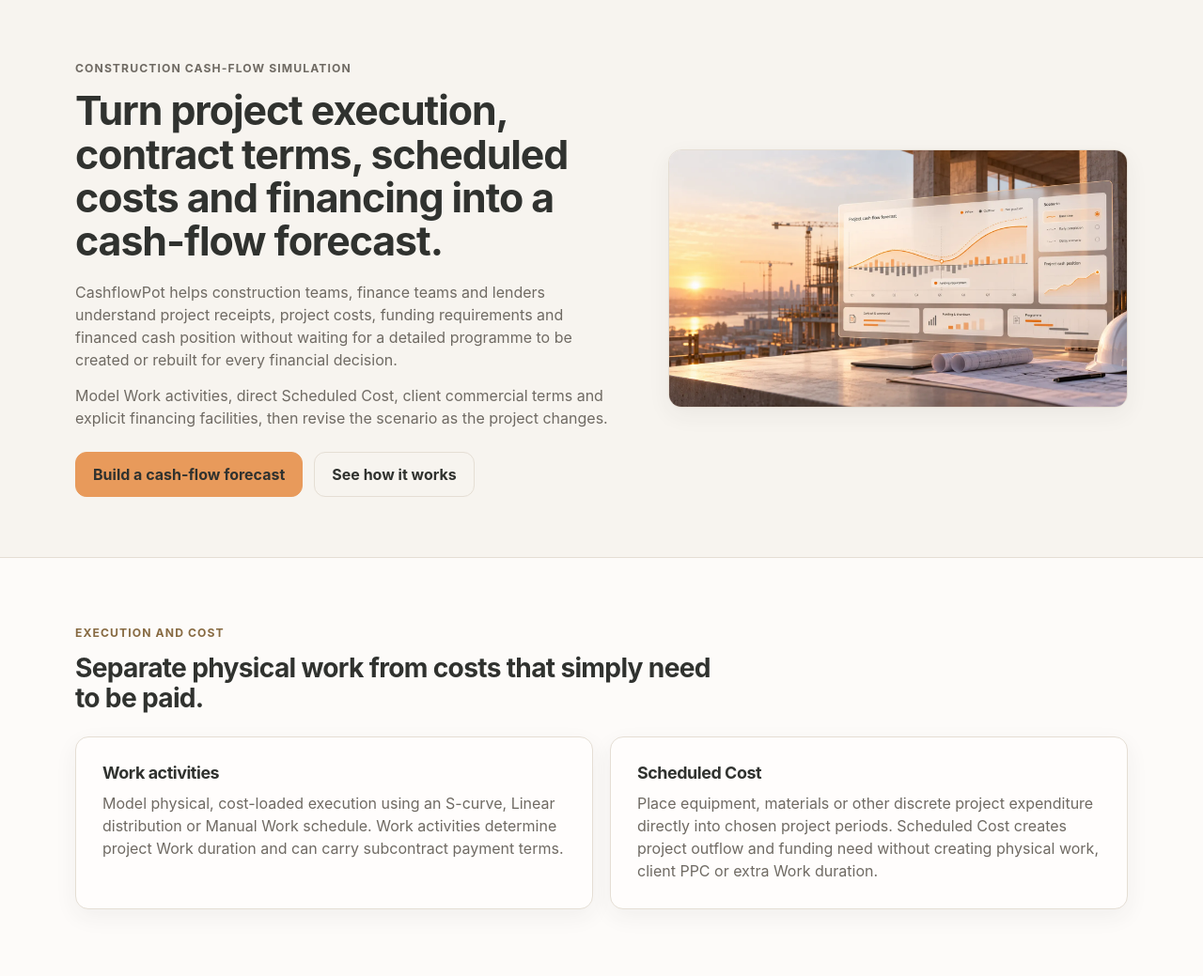
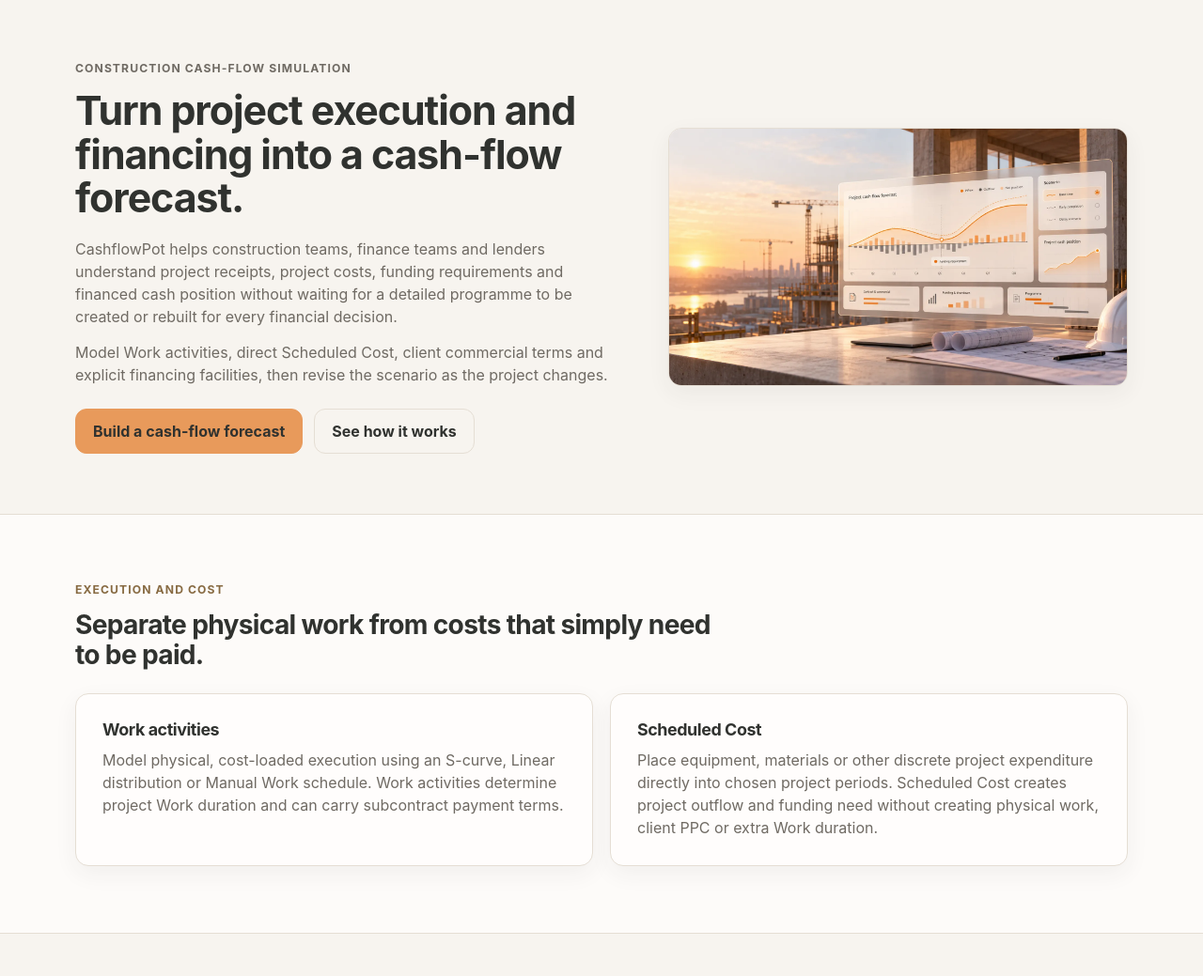
Before and after one commit to iqmia/q_flow, a Flask app: template site/templates/index.html in a window 1280 px wide. Shown: the part 73-1112 px from the top of the page at 94% size. Run offline with Flask 3, Linux system fonts and the light colour scheme; the template is opened without the code that fills it, so the values that code supplies are empty; parts of the project's set-up code (start-up, migrations or seed data) failed here and were passed over.

Commit message:
style: rebalance homepage hero composition

```diff
--- a/site/templates/index.html
+++ b/site/templates/index.html
@@ -1,10 +1,10 @@
 {% extends "base.html" %}
 {% block content %}
-<section class="hero">
+<section class="hero hero--home">
   <div class="site-shell split-section">
     <div>
       <p class="eyebrow">Construction cash-flow simulation</p>
-      <h1>Turn project execution, contract terms, scheduled costs and financing into a cash-flow forecast.</h1>
+      <h1>Turn project execution and financing into a cash-flow forecast.</h1>
       <p class="hero__lead">CashflowPot helps construction teams, finance teams and lenders understand project receipts, project costs, funding requirements and financed cash position without waiting for a detailed programme to be created or rebuilt for every financial decision.</p>
       <p class="hero__support">Model Work activities, direct Scheduled Cost, client commercial terms and explicit financing facilities, then revise the scenario as the project changes.</p>
       <div class="hero__actions"><a class="button button--primary" href="/app/">Build a cash-flow forecast</a><a class="button" href="/how-it-works/">See how it works</a></div>
```
